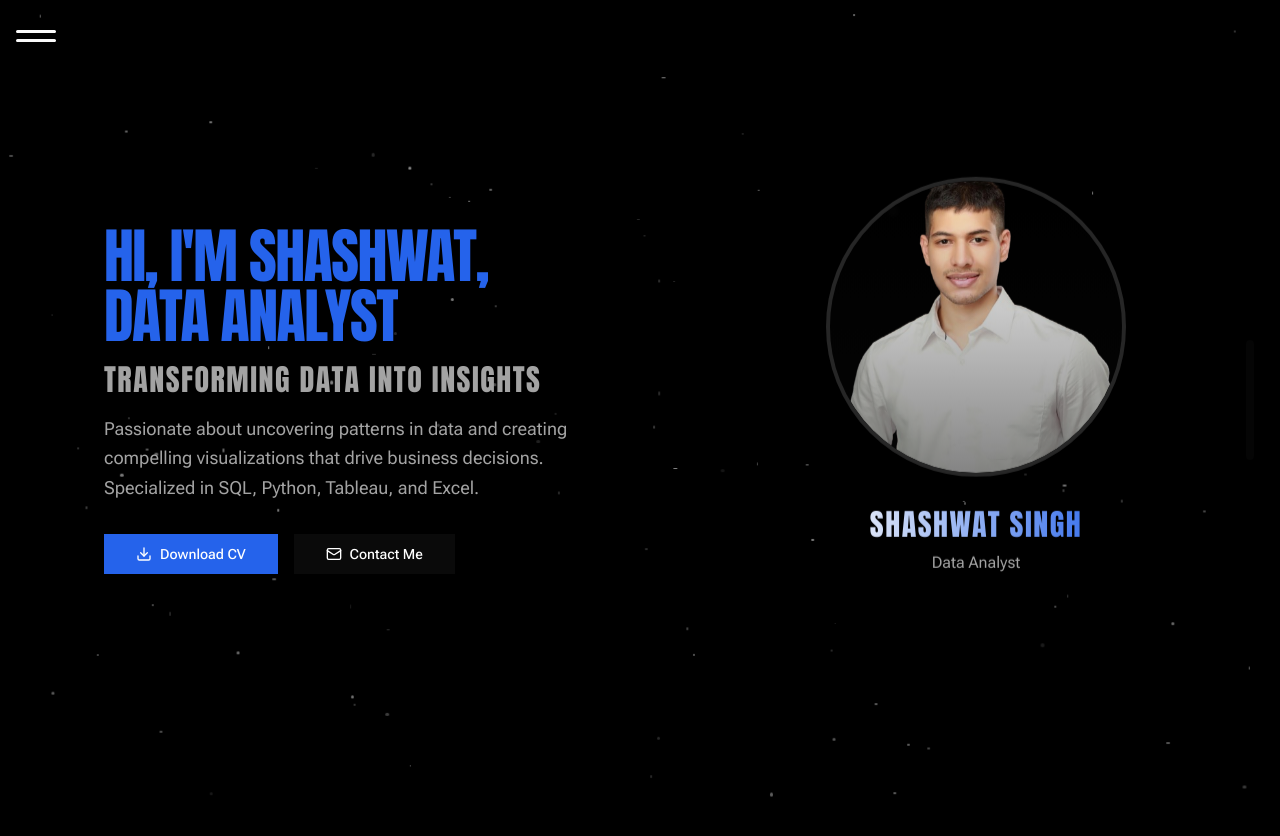
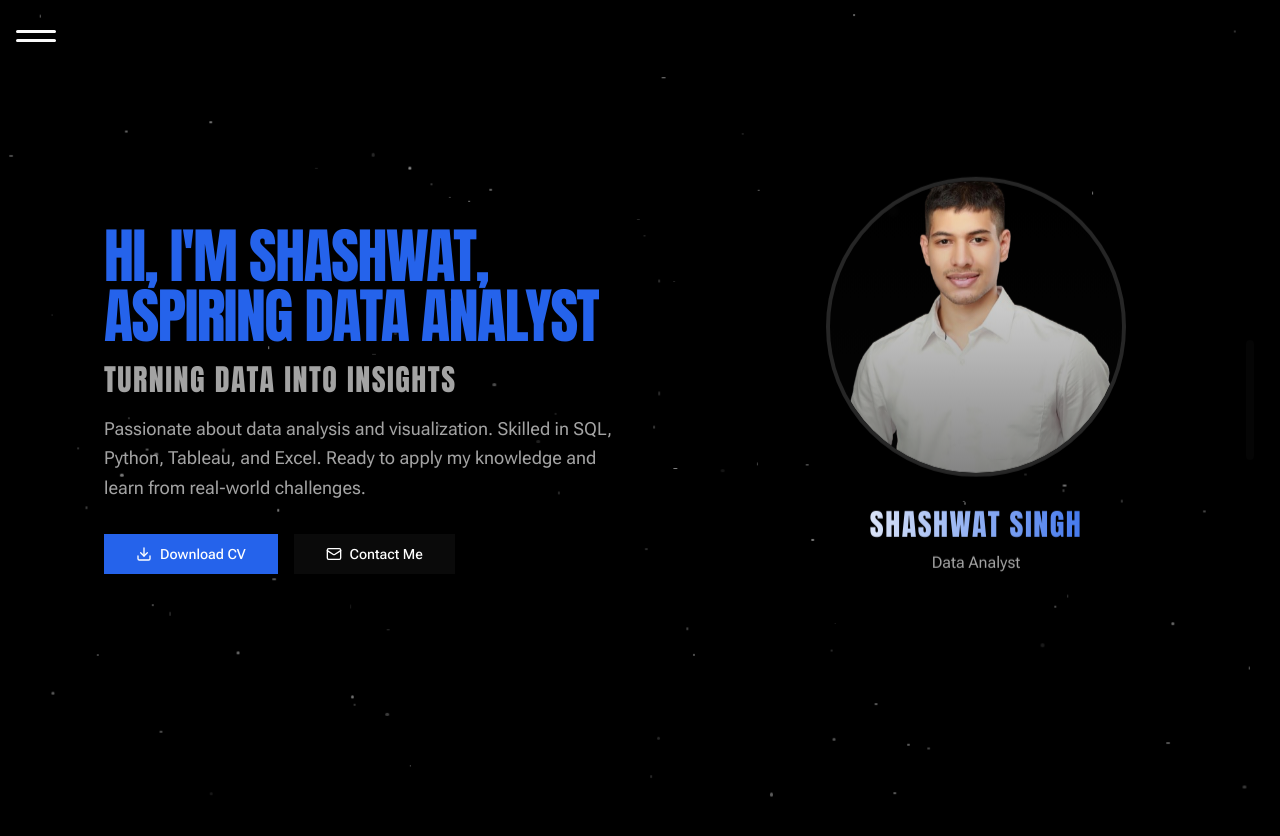
Before and after one commit to ShashwatAnalyst/portfolio.1.0, a React (Vite) app: page / in a window 1280 px wide. Shown: the top 836 px of the page. Built offline with nearby package versions, Linux system fonts and the light colour scheme.

Commit message:
Revert hero section to fresher version while keeping about section as is

```diff
--- a/src/components/hero-section.tsx
+++ b/src/components/hero-section.tsx
@@ -13,15 +13,15 @@ export function HeroSection() {
           <div className="space-y-4">
             <h1 className="text-4xl md:text-6xl heading-font tracking-tight">
               <span className="bg-blue-600 bg-clip-text text-transparent">
-                HI, I'M SHASHWAT,<br /> DATA ANALYST
+                HI, I'M SHASHWAT,<br /> ASPIRING DATA ANALYST
               </span>
             </h1>
             <h2 className="text-2xl md:text-3xl text-muted-foreground heading-font">
-              TRANSFORMING DATA INTO INSIGHTS
+              TURNING DATA INTO INSIGHTS
             </h2>
             <p className="text-lg text-muted-foreground text-[18.5px] max-w-lg mx-auto lg:mx-0 leading-relaxed">
-              Passionate about uncovering patterns in data and creating compelling visualizations
-              that drive business decisions. Specialized in SQL, Python, Tableau, and Excel.
+              Passionate about data analysis and visualization. Skilled in SQL, Python, Tableau, and Excel.
+              Ready to apply my knowledge and learn from real-world challenges.
             </p>
           </div>
 
```
